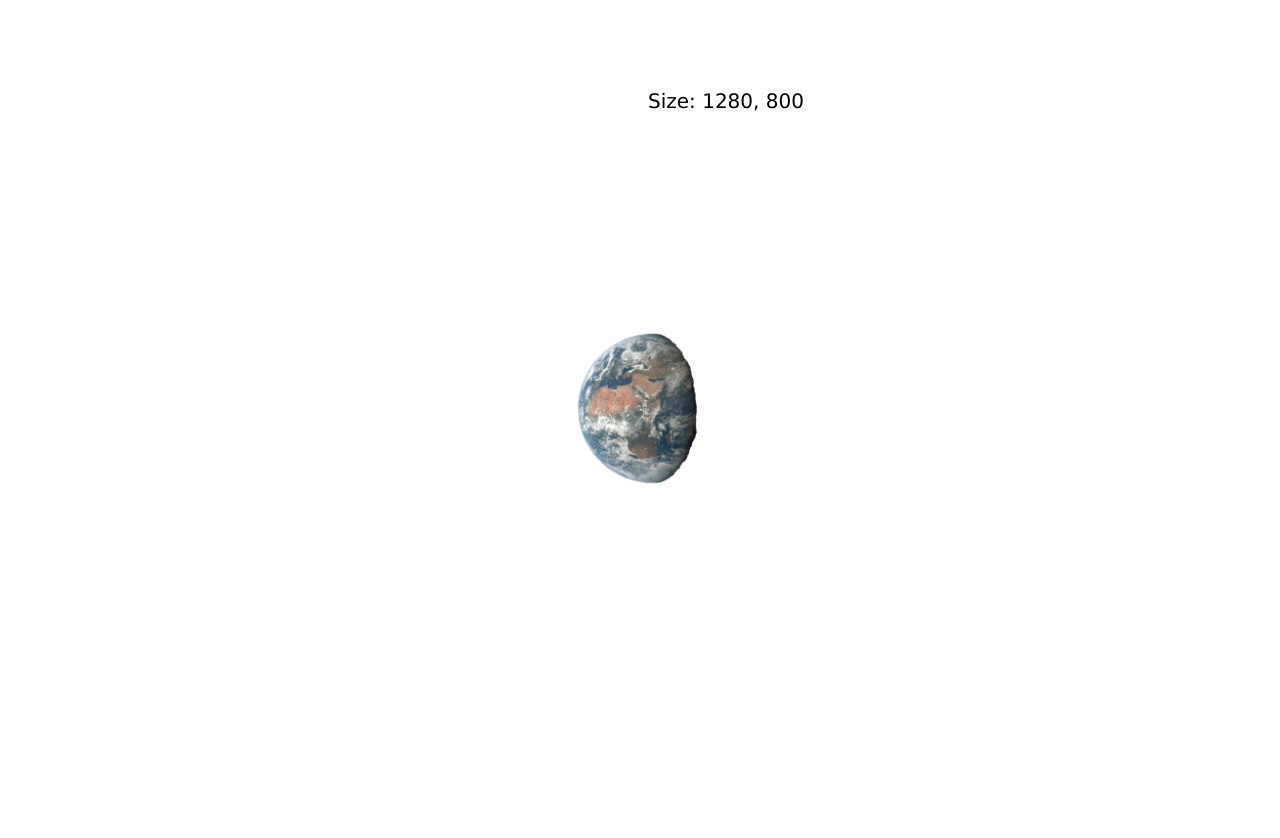
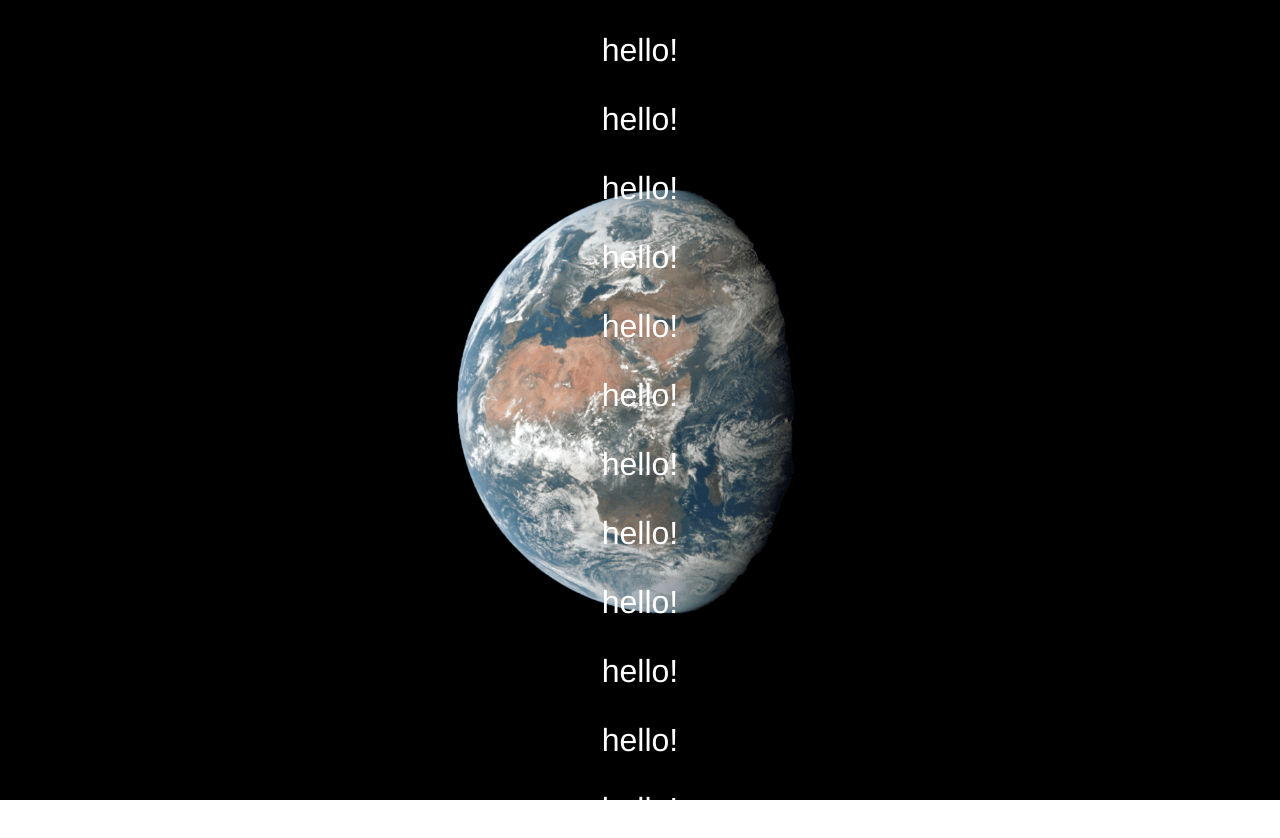
Before and after one commit to juliusting/artofthemoon, a Vue app: page / in a window 1280 px wide. Shown: the top 838 px of the page. Built offline with nearby package versions, Linux system fonts and the light colour scheme.

Commit message:
update scroll behaviour, canvas size

```diff
--- a/public/index.html
+++ b/public/index.html
@@ -2,8 +2,9 @@
 <html lang="en">
   <head>
     <meta charset="utf-8">
-    <meta http-equiv="X-UA-Compatible" content="IE=edge">
-    <meta name="viewport" content="width=device-width,initial-scale=1.0">
+    <!-- <meta http-equiv="X-UA-Compatible" content="IE=edge"> -->
+    <!-- <meta name="viewport" content="width=device-width,initial-scale=1.0,user-scalable=no"> -->
+    <meta name="viewport" content="user-scalable=no">
     <link rel="icon" href="<%= BASE_URL %>favicon.ico">
     <title>artofthemoon</title>
   </head>
--- a/src/App.vue
+++ b/src/App.vue
@@ -15,5 +15,9 @@
 
 body {
   width: 100%;
+  margin: 0;
+  color: white;
+  padding: 0;
+  overscroll-behavior: none;
 }
 </style>
--- a/src/views/Home.vue
+++ b/src/views/Home.vue
@@ -1,10 +1,38 @@
 <template>
-  <canvas ref="canvas" width="windowWidth" height="windowHeight"></canvas>
+  <div>
+    <canvas ref="canvas" width="windowWidth" height="windowHeight"></canvas>
+    <div class="content">
+      <p class="right-side">hello!</p>
+      <p class="right-side">hello!</p>
+      <p class="right-side">hello!</p>
+      <p class="right-side">hello!</p>
+      <p class="right-side">hello!</p>
+      <p class="right-side">hello!</p>
+      <p class="right-side">hello!</p>
+      <p class="right-side">hello!</p>
+      <p class="right-side">hello!</p>
+      <p class="right-side">hello!</p>
+      <p class="right-side">hello!</p>
+      <p class="right-side">hello!</p>
+      <p class="right-side">hello!</p>
+      <p class="right-side">hello!</p>
+      <p class="right-side">hello!</p>
+      <p class="right-side">hello!</p>
+      <p class="right-side">hello!</p>
+      <p class="right-side">hello!</p>
+      <p class="right-side">hello!</p>
+      <p class="right-side">hello!</p>
+      <p class="right-side">hello!</p>
+      <p class="right-side">hello!</p>
+      <p class="right-side">hello!</p>
+      <p class="right-side">hello!</p>
+    </div>
+  </div>
 </template>
 
 <script>
 const bg = new Image();
-bg.src = require('../assets/3.4.earth.png');
+bg.src = require("../assets/3.4.earth-min.png");
 
 export default {
   name: "canvas",
@@ -17,19 +45,17 @@ export default {
     draw: function() {
       this.windowWidth = window.innerWidth;
       this.windowHeight = window.innerHeight;
+      this.canvas.width = window.innerWidth;
+      this.canvas.height = window.innerHeight;
       this.ctx.clearRect(0, 0, window.innerWidth, window.innerHeight);
-      this.ctx.drawImage(bg, window.innerWidth/2 - 250, window.innerHeight/2 - 250, 500, 500);
+      this.ctx.drawImage(
+        bg,
+        window.innerWidth / 2 - 250,
+        window.innerHeight / 2 - 250,
+        500,
+        500
+      );
 
-
-      // accurate
-      this.ctx.beginPath();
-      this.ctx.fillStyle = "#000";
-      this.ctx.font = "20px Verdana";
-      this.ctx.fillText("Size: " + window.innerWidth + ", " + window.innerHeight,
-        this.canvas.width / 2,
-        100
-      );
-      this.ctx.closePath();
       requestAnimationFrame(this.draw);
     }
   },
@@ -49,8 +75,16 @@ export default {
 </script>
 
 <style scoped>
-#canvas {
+canvas {
   position: fixed;
   top: 0;
+  left: 0;
+  background: black;
+  z-index: -3;
+}
+
+p {
+  color:white;
+  font-size:2em;
 }
 </style>
```
Also changed, not shown: src/assets/3.4.earth-min.png (added), src/assets/3.4.earth.png.
